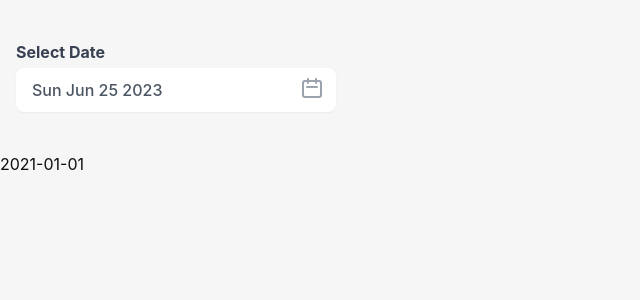
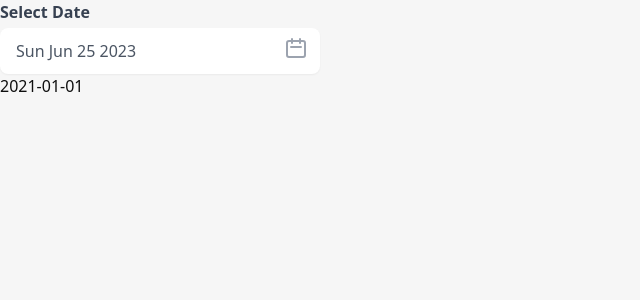
Before and after one commit to fasonju/todo-app, an Angular app: page / in a window 1280 px wide. Shown: the top 300 px of the page, without its empty margins (0-640 px from the left). Built offline with nearby package versions, Linux system fonts and the light colour scheme.

Commit message:
eventEmitter onDateChange

```diff
--- a/src/app/Components/date-picker/date-picker.component.html
+++ b/src/app/Components/date-picker/date-picker.component.html
@@ -1,5 +1,3 @@
-<div class="antialiased sans-serif">
-  <div class="container mx-auto px-4 py-2 md:py-10">
 <div class="w-80">
   <label for="datepicker" class="font-bold mb-1 text-gray-700 block">Select Date</label>
   <div class="relative">
@@ -196,5 +194,3 @@
     </div>
   </div>
 </div>
-  </div>
-</div>
--- a/src/app/Components/date-picker/date-picker.component.ts
+++ b/src/app/Components/date-picker/date-picker.component.ts
@@ -1,4 +1,4 @@
-import { Component, OnInit } from '@angular/core';
+import { Component, EventEmitter, OnInit, Output } from '@angular/core';
 
 @Component({
   selector: 'app-date-picker',
@@ -25,6 +25,7 @@ export class DatePickerComponent implements OnInit {
   days = ['Sun', 'Mon', 'Tue', 'Wed', 'Thu', 'Fri', 'Sat'];
   showDatepicker = false;
   datepickerValue!: string;
+  @Output() dateChangeEvent = new EventEmitter<string>();
   month!: number; // !: mean promis it will not be null, and it will definitely be assigned
   year!: number;
   no_of_days = [] as number[];
@@ -53,6 +54,7 @@ export class DatePickerComponent implements OnInit {
   getDateValue(date: any) {
     let selectedDate = new Date(this.year, this.month, date);
     this.datepickerValue = selectedDate.toDateString();
+    this.dateChangeEvent.emit(selectedDate.toISOString().slice(0, 10));
     this.showDatepicker = false;
   }
 
--- a/src/app/app.component.html
+++ b/src/app/app.component.html
@@ -1,2 +1,5 @@
-<app-date-picker></app-date-picker>
-<app-day [day]="'2021-01-01'"></app-day>
+<div class="antialiased font-sans items-center">
+    <app-date-picker></app-date-picker>
+
+    <app-day [day]="'2021-01-01'"></app-day>
+</div>
```
Lines whose indentation alone changed are shown as unchanged.
